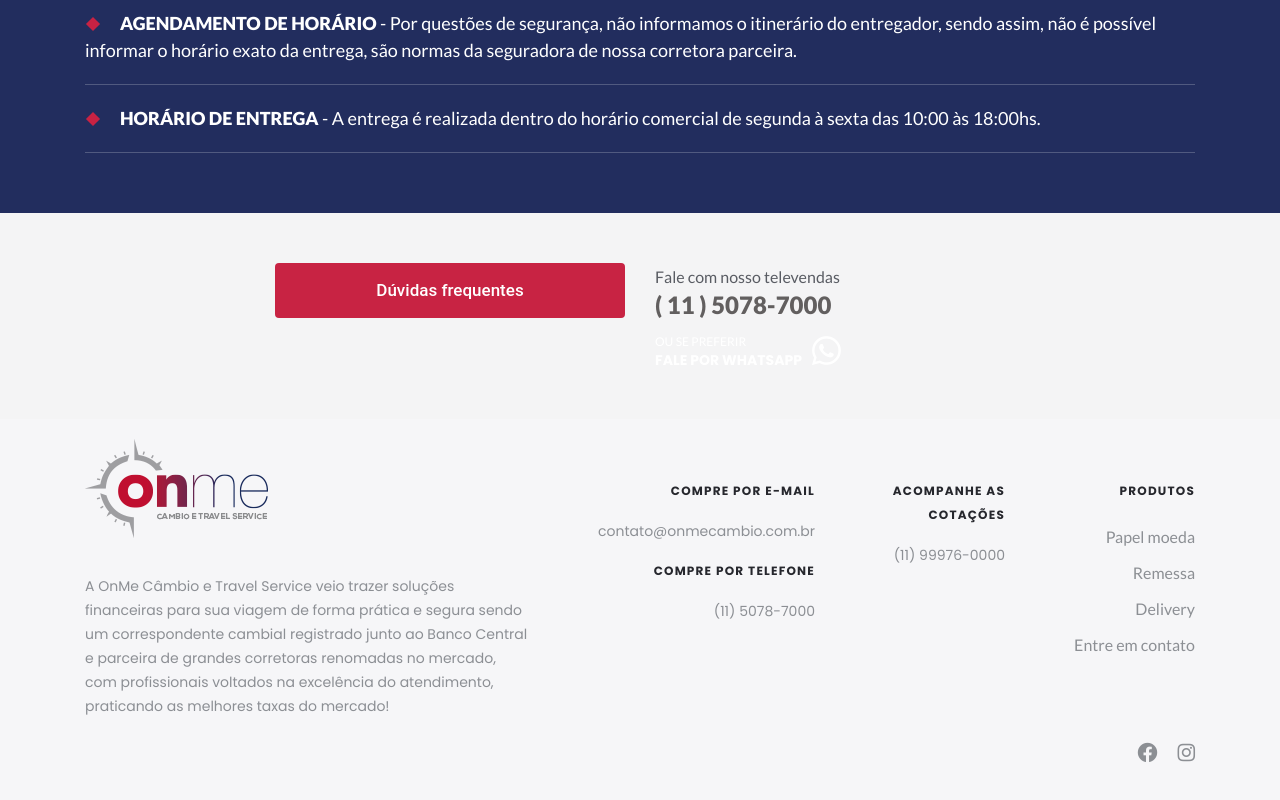
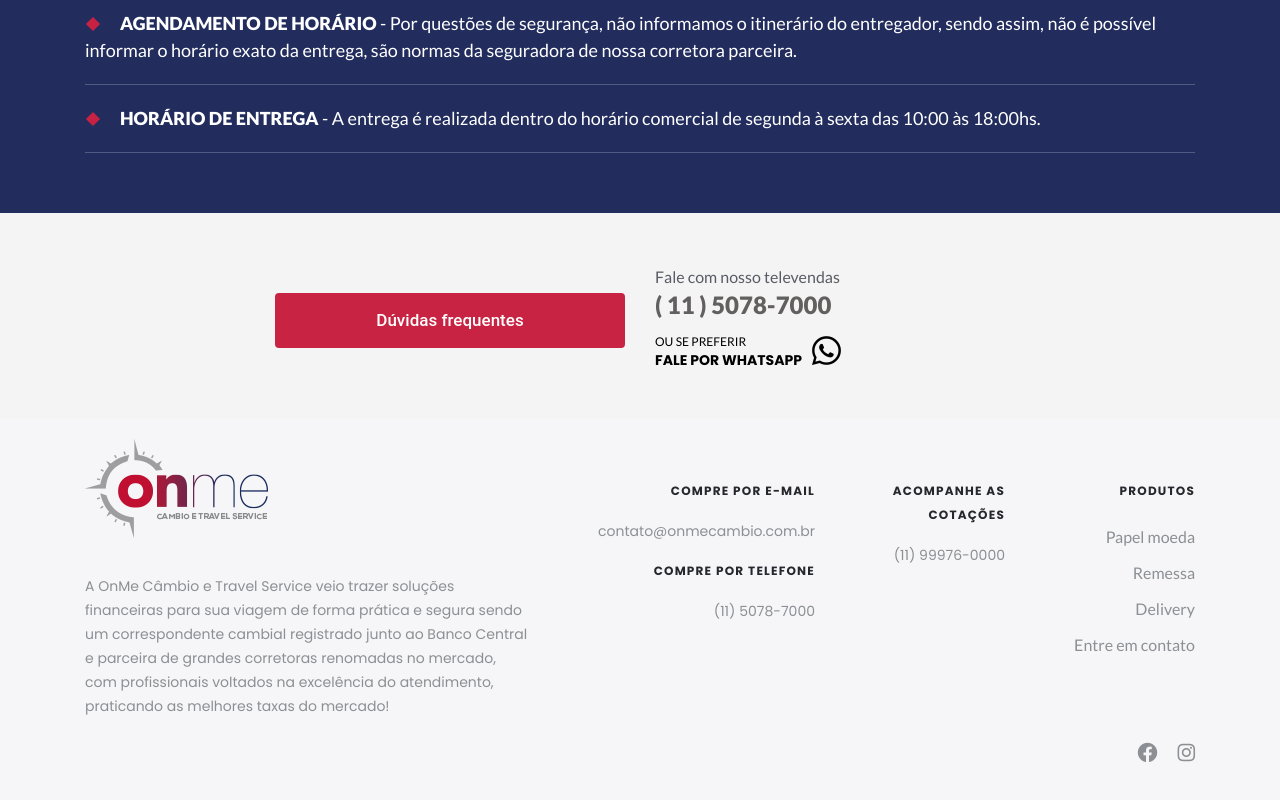
Before and after one commit to caiobatis/onme-client-react, a React (Create React App) app: page /delivery in a window 1280 px wide. Shown: the part 1017-1817 px from the top of the page. Built offline with nearby package versions, Linux system fonts and the light colour scheme; what redux-multi would draw is missing.

Commit message:
wpp component and telesales usage

```diff
--- a/src/components/Masthead/Masthead.jsx
+++ b/src/components/Masthead/Masthead.jsx
@@ -5,6 +5,7 @@ import Wpp from '../Wpp/Wpp'
 import {Link} from 'react-router-dom'
 
 import './masthead.scss'
+import Telesales from '../Telesales/Telesales';
 
 class Masthead extends Component {
   render() {
@@ -34,13 +35,7 @@ class Masthead extends Component {
                       />
                     </Link>
                     <div className="reserva">
-                      <div className="phones">
-                        <div>
-                          <p className="p">Reserve pelo televendas</p>
-                          <h4 className="h4">( 11 ) 5078-7000</h4>
-                        </div>
-                        <Wpp/>
-                      </div>
+                      <Telesales className={'black'}/>
                     </div>
                   </div>
                 </div>
--- a/src/components/SectionsDelivery/SectionsDelivery.jsx
+++ b/src/components/SectionsDelivery/SectionsDelivery.jsx
@@ -1,6 +1,6 @@
 import React, { Component } from 'react';
 import Button from '../Button/Button'
-import Wpp from '../Wpp/Wpp'
+import Telesales from '../Telesales/Telesales'
 
 
 export default class SectionsDelivery extends Component {
@@ -43,7 +43,7 @@ export default class SectionsDelivery extends Component {
         </div>
         <div className="container pt50 pb50">
           <div className="row">
-            <div className="col-md-4 offset-md-2">
+            <div className="col-md-4 offset-md-2 pt30">
               <Button
                 onClick={()=>console.log('lol')}
                 value="Dúvidas frequentes"
@@ -54,13 +54,7 @@ export default class SectionsDelivery extends Component {
             </div>
             <div className="col-md-4">
               <div className="reserva">
-                <div className="phones">
-                  <div>
-                    <p className="p">Fale com nosso televendas</p>
-                    <h4 className="h4">( 11 ) 5078-7000</h4>
-                  </div>
-                  <Wpp/>
-                </div>
+                <Telesales className={'black'}/>
               </div>
             </div>
           </div>
--- a/src/components/SectionsPaper/SectionsPaper.jsx
+++ b/src/components/SectionsPaper/SectionsPaper.jsx
@@ -2,7 +2,7 @@ import React, { Component } from 'react';
 import Button from '../Button/Button'
 import Whitelabel from '../Whitelabel/Whitelabel'
 import Card from '@material-ui/core/Card/Card'
-import Wpp from '../Wpp/Wpp'
+import Telesales from '../Telesales/Telesales'
 import { Link } from "react-router-dom"
 
 export default class SectionsPaper extends Component {
@@ -38,13 +38,7 @@ export default class SectionsPaper extends Component {
                   <li>Franco Suíço (CHF)</li>
                  </ul>
                   <div className="reserva">
-                    <div className="phones">
-                      <div>
-                        <p className="p">Se preferir fale <br/>com nosso televendas</p>
-                        <h4 className="h4">( 11 ) 5078-7000</h4>
-                      </div>
-                      <Wpp/>
-                    </div>
+                    <Telesales className={'black'}/>
                   </div>
 
                 </div>
--- a/src/components/SectionsShipping/SectionsShipping.jsx
+++ b/src/components/SectionsShipping/SectionsShipping.jsx
@@ -1,7 +1,7 @@
 import React, { Component } from 'react';
 import Button from '../Button/Button'
 import ShippingForm from './ShippingForm'
-import Wpp from '../Wpp/Wpp'
+import Telesales from '../Telesales/Telesales'
 import {Link} from 'react-router-dom';
 
 
@@ -36,13 +36,7 @@ export default class SectionsShipping extends Component {
                     value='Fale com um especialista'
                   />
                   <div className="reserva">
-                    <div className="phones">
-                      <div>
-                        <p className="p">Fale com nosso televendas</p>
-                        <h4 className="h4">( 11 ) 5078-7000</h4>
-                      </div>
-                      <Wpp/>
-                    </div>
+                    <Telesales className={'black'}/>
                   </div>
                 </div>
               </div>
--- a/src/components/Telesales/Telesales.jsx
+++ b/src/components/Telesales/Telesales.jsx
@@ -10,7 +10,7 @@ const Telesales = props => {
         <p className="p">Fale com nosso televendas</p>
         <h4 className="h4">( 11 ) 5078-7000</h4>
       </div>
-      <Wpp/>
+      <Wpp className={props.className}/>
     </div>
   )
 }
--- a/src/components/Wpp/Wpp.jsx
+++ b/src/components/Wpp/Wpp.jsx
@@ -1,10 +1,13 @@
 import React from 'react'
-
+import classNames from 'classnames'
 import './wpp.scss'
 
 const Wpp = props => {
+
+  const wppClasses = classNames('wpp', props.className)
+
   return (
-    <a rel="noopener noreferrer" className="wpp" target="_blank" href="https://wa.me/5511992223949">
+    <a rel="noopener noreferrer" className={wppClasses} target="_blank" href="https://wa.me/5511992223949">
       <div>
         <span>ou se preferir</span>
         <p>fale por whatsapp</p>
--- a/src/components/Wpp/wpp.scss
+++ b/src/components/Wpp/wpp.scss
@@ -4,6 +4,14 @@
   text-decoration: none;
   color: #fff;
   align-items: flex-end;
+
+  &.black {
+    color: #000;
+    .icon, span, p {
+      color: #000;
+    }
+  }
+
   .icon {
     font-size: 33px;
     color: #fff;
```
